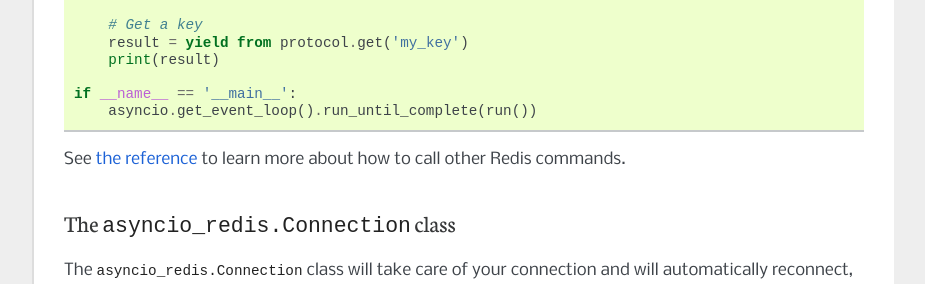
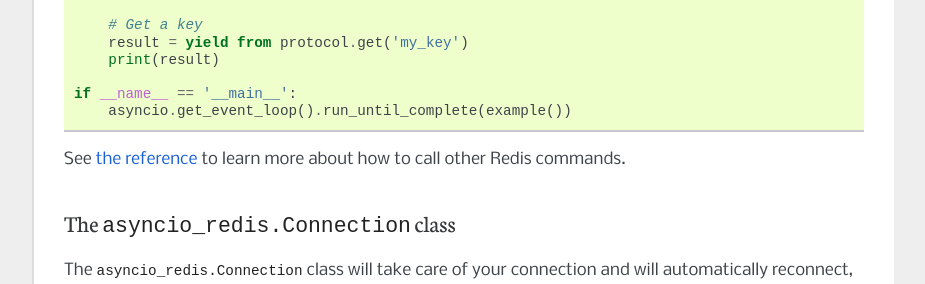
Before and after one commit to jonathanslenders/asyncio-redis, a Sphinx documentation site: the page built from docs/index.rst, in a window 1280 px wide and 900 px high, scrolled down 715 px. Shown: the part 157-441 px from the top of the window, without its empty margins (198-1123 px from the left). Built offline with Sphinx 7.4.7, drawn with Linux system fonts in a browser that asks for light colours.

Commit message:
Fixed bug in documentation.

```diff
--- a/README.rst
+++ b/README.rst
@@ -56,7 +56,7 @@
         print(result)
 
     if __name__ == '__main__':
-        asyncio.get_event_loop().run_until_complete(run())
+        asyncio.get_event_loop().run_until_complete(example())
 
 
 The connection class
--- a/docs/index.rst
+++ b/docs/index.rst
@@ -53,7 +53,7 @@
         print(result)
 
     if __name__ == '__main__':
-        asyncio.get_event_loop().run_until_complete(run())
+        asyncio.get_event_loop().run_until_complete(example())
 
 See :ref:`the reference <redis-reference>` to learn more about how to call other
 Redis commands.
```
